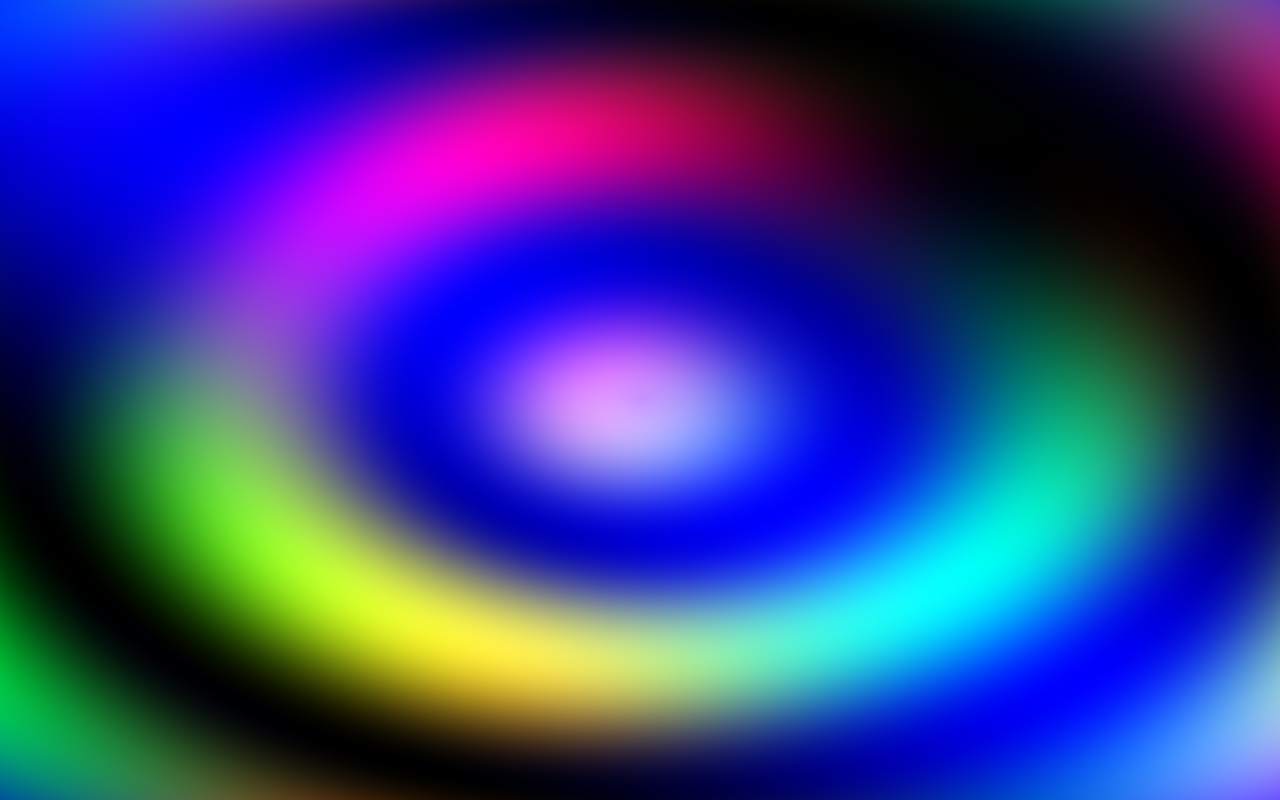
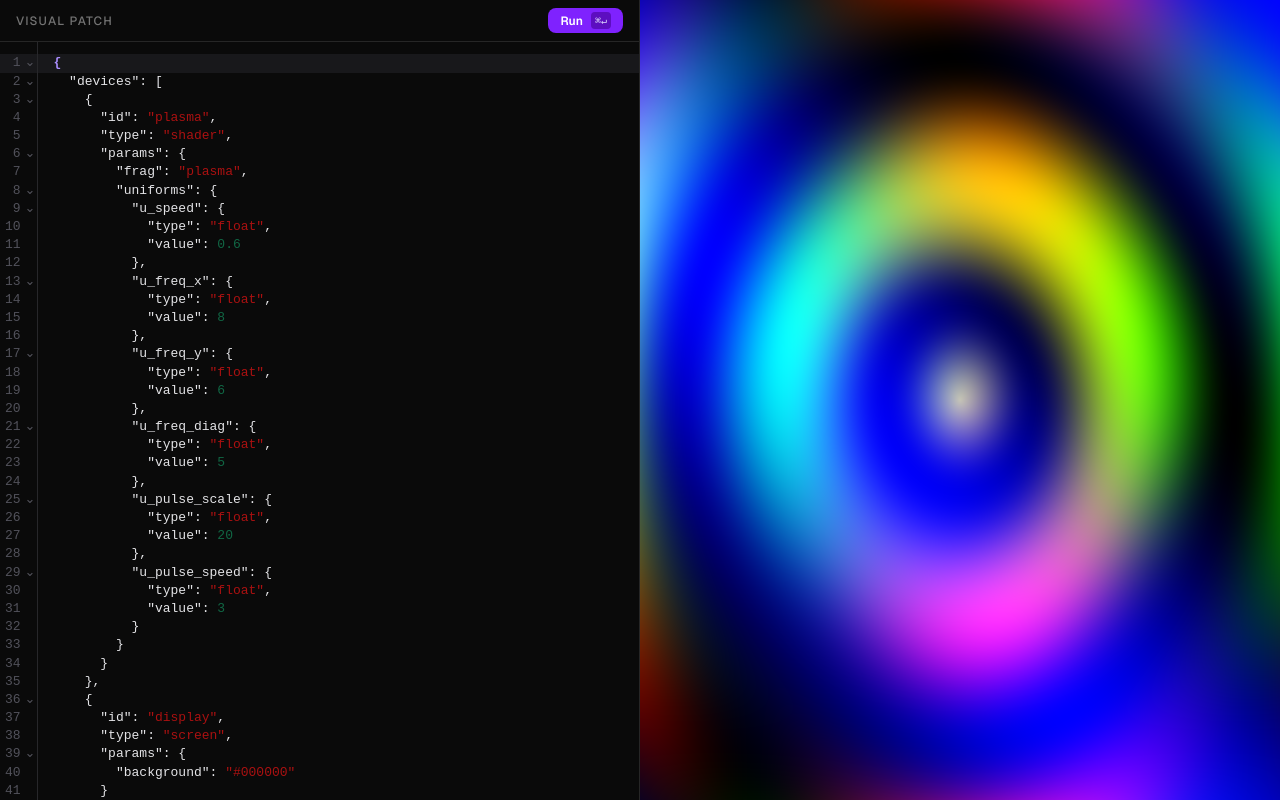
Before and after one commit to daniel-dihardja/flockscript, a Next.js app in the folder apps/web/: page /visuals-test in a window 1280 px wide. Built offline with nearby package versions, Linux system fonts and the light colour scheme.

Commit message:
add json editor

```diff
--- a/apps/web/app/visuals-test/page.tsx
+++ b/apps/web/app/visuals-test/page.tsx
@@ -1,28 +1,35 @@
 "use client";
 
-import { useEffect, useRef } from "react";
-import { VisualEngine } from "@workspace/visuals";
+import * as React from "react";
 import type { VisualPatch } from "@workspace/visuals";
+import { PatchEditor } from "@/components/visuals/patch-editor";
+import {
+  VisualsCanvas,
+  type VisualsCanvasHandle,
+} from "@/components/visuals/visuals-canvas";
 import plasmaPatch from "./patches/plasma.json";
 
+const initialPatch = plasmaPatch as VisualPatch;
+const initialJson = JSON.stringify(initialPatch, null, 2);
+
 export default function VisualsTestPage() {
-  const canvasRef = useRef<HTMLCanvasElement>(null);
+  const canvasRef = React.useRef<VisualsCanvasHandle>(null);
 
-  useEffect(() => {
-    const canvas = canvasRef.current;
-    if (!canvas) return;
-
-    const engine = new VisualEngine(canvas, plasmaPatch as VisualPatch);
-    engine.start();
-
-    return () => {
-      engine.dispose();
-    };
+  const handleRun = React.useCallback((parsed: unknown) => {
+    canvasRef.current?.load(parsed as VisualPatch);
   }, []);
 
   return (
-    <main className="w-screen h-screen overflow-hidden bg-black">
-      <canvas ref={canvasRef} className="w-full h-full" />
+    <main className="flex h-screen w-screen overflow-hidden bg-black text-white">
+      {/* Left column — JSON patch editor */}
+      <div className="flex h-full w-1/2 flex-col border-r border-neutral-800">
+        <PatchEditor initialValue={initialJson} onRun={handleRun} />
+      </div>
+
+      {/* Right column — WebGL canvas */}
+      <div className="flex h-full w-1/2 items-center justify-center bg-black">
+        <VisualsCanvas ref={canvasRef} initialPatch={initialPatch} />
+      </div>
     </main>
   );
 }
--- /dev/null
+++ b/apps/web/components/visuals/patch-editor.tsx
@@ -0,0 +1,137 @@
+"use client";
+
+import * as React from "react";
+import { EditorView, keymap } from "@codemirror/view";
+import { EditorState } from "@codemirror/state";
+import { basicSetup } from "codemirror";
+import { json } from "@codemirror/lang-json";
+
+const darkTheme = EditorView.theme(
+  {
+    "&": {
+      height: "100%",
+      fontSize: "13px",
+      backgroundColor: "#0a0a0a",
+      color: "#e4e4e7",
+    },
+    ".cm-scroller": {
+      overflow: "auto",
+      fontFamily: "'JetBrains Mono', 'Fira Mono', monospace",
+    },
+    ".cm-content": { caretColor: "#ffffff", padding: "12px 0" },
+    ".cm-line": { padding: "0 16px" },
+    ".cm-cursor": { borderLeftColor: "#ffffff" },
+    ".cm-selectionBackground, ::selection": { backgroundColor: "#3f3f46" },
+    ".cm-activeLine": { backgroundColor: "#18181b" },
+    ".cm-activeLineGutter": { backgroundColor: "#18181b" },
+    ".cm-gutters": {
+      backgroundColor: "#0a0a0a",
+      color: "#52525b",
+      borderRight: "1px solid #27272a",
+    },
+    ".cm-matchingBracket": { color: "#a78bfa", fontWeight: "bold" },
+    // JSON token colours
+    ".tok-string": { color: "#86efac" },
+    ".tok-number": { color: "#fb923c" },
+    ".tok-bool": { color: "#a78bfa" },
+    ".tok-null": { color: "#a78bfa" },
+    ".tok-propertyName": { color: "#7dd3fc" },
+    ".tok-punctuation": { color: "#71717a" },
+  },
+  { dark: true },
+);
+
+interface PatchEditorProps {
+  initialValue: string;
+  /** Called with the parsed JSON object when the user clicks Run or presses Cmd+Enter. */
+  onRun: (parsed: unknown) => void;
+}
+
+/**
+ * A CodeMirror JSON editor with a minimal toolbar that contains a single
+ * "Run" button. Cmd/Ctrl+Enter also triggers Run.
+ */
+export function PatchEditor({ initialValue, onRun }: PatchEditorProps) {
+  const hostRef = React.useRef<HTMLDivElement>(null);
+  const viewRef = React.useRef<EditorView | null>(null);
+  const [error, setError] = React.useState<string | null>(null);
+
+  const handleRun = React.useCallback(() => {
+    const view = viewRef.current;
+    if (!view) return;
+    const text = view.state.doc.toString();
+    try {
+      const parsed: unknown = JSON.parse(text);
+      setError(null);
+      onRun(parsed);
+    } catch (e) {
+      setError((e as Error).message);
+    }
+  }, [onRun]);
+
+  React.useEffect(() => {
+    if (!hostRef.current) return;
+
+    const runKeymap = keymap.of([
+      {
+        key: "Mod-Enter",
+        run() {
+          handleRun();
+          return true;
+        },
+      },
+    ]);
+
+    const state = EditorState.create({
+      doc: initialValue,
+      extensions: [basicSetup, json(), darkTheme, runKeymap],
+    });
+
+    const view = new EditorView({ state, parent: hostRef.current });
+    viewRef.current = view;
+
+    return () => {
+      view.destroy();
+      viewRef.current = null;
+    };
+    // handleRun ref is stable; initialValue only seeds the document once.
+    // eslint-disable-next-line react-hooks/exhaustive-deps
+  }, []);
+
+  // Keep the run keymap handler in sync without rebuilding the editor.
+  const handleRunRef = React.useRef(handleRun);
+  React.useEffect(() => {
+    handleRunRef.current = handleRun;
+  }, [handleRun]);
+
+  return (
+    <div className="flex h-full flex-col bg-[#0a0a0a]">
+      {/* Toolbar */}
+      <div className="flex shrink-0 items-center gap-3 border-b border-neutral-800 px-4 py-2">
+        <span className="text-xs font-medium uppercase tracking-widest text-neutral-500">
+          Visual Patch
+        </span>
+        <div className="flex-1" />
+        <button
+          onClick={handleRun}
+          className="flex items-center gap-1.5 rounded-md bg-violet-600 px-3 py-1 text-xs font-semibold text-white transition-colors hover:bg-violet-500 active:bg-violet-700"
+        >
+          Run
+          <kbd className="ml-0.5 rounded bg-violet-800 px-1 py-0.5 text-[10px] font-normal text-violet-200">
+            ⌘↵
+          </kbd>
+        </button>
+      </div>
+
+      {/* Error banner */}
+      {error && (
+        <div className="shrink-0 border-b border-red-900 bg-red-950 px-4 py-2 text-xs text-red-300">
+          <span className="font-semibold">JSON error:</span> {error}
+        </div>
+      )}
+
+      {/* Editor mount */}
+      <div ref={hostRef} className="min-h-0 flex-1 overflow-hidden" />
+    </div>
+  );
+}
--- /dev/null
+++ b/apps/web/components/visuals/visuals-canvas.tsx
@@ -0,0 +1,51 @@
+"use client";
+
+import * as React from "react";
+import { VisualEngine } from "@workspace/visuals";
+import type { VisualPatch } from "@workspace/visuals";
+
+export interface VisualsCanvasHandle {
+  load(patch: VisualPatch): void;
+}
+
+interface VisualsCanvasProps {
+  initialPatch: VisualPatch;
+}
+
+/**
+ * Manages the WebGL canvas and VisualEngine lifecycle.
+ * Exposes a `load()` imperative handle so a parent can hot-reload a new patch
+ * without unmounting the component or losing the GL context.
+ */
+export const VisualsCanvas = React.forwardRef<
+  VisualsCanvasHandle,
+  VisualsCanvasProps
+>(function VisualsCanvas({ initialPatch }, ref) {
+  const canvasRef = React.useRef<HTMLCanvasElement>(null);
+  const engineRef = React.useRef<VisualEngine | null>(null);
+
+  // Expose load() to the parent via ref.
+  React.useImperativeHandle(ref, () => ({
+    load(patch: VisualPatch) {
+      engineRef.current?.load(patch);
+    },
+  }));
+
+  React.useEffect(() => {
+    const canvas = canvasRef.current;
+    if (!canvas) return;
+
+    const engine = new VisualEngine(canvas, initialPatch);
+    engineRef.current = engine;
+    engine.start();
+
+    return () => {
+      engine.dispose();
+      engineRef.current = null;
+    };
+    // initialPatch is intentionally only consumed once — hot reloads go via load().
+    // eslint-disable-next-line react-hooks/exhaustive-deps
+  }, []);
+
+  return <canvas ref={canvasRef} className="w-full h-full" />;
+});
--- a/apps/web/package.json
+++ b/apps/web/package.json
@@ -13,6 +13,7 @@
   },
   "dependencies": {
     "@codemirror/autocomplete": "^6.20.0",
+    "@codemirror/lang-json": "^6.0.2",
     "@codemirror/language": "^6.12.1",
     "@codemirror/lint": "^6.9.4",
     "@codemirror/state": "^6.5.4",
@@ -20,8 +21,8 @@
     "@lezer/generator": "^1.8.0",
     "@lezer/highlight": "^1.2.3",
     "@lezer/lr": "^1.4.8",
+    "@workspace/audio": "workspace:*",
     "@workspace/ui": "workspace:*",
-    "@workspace/audio": "workspace:*",
     "@workspace/visuals": "workspace:*",
     "ajv": "^8.18.0",
     "codemirror": "^6.0.2",
--- a/apps/web/tsconfig.json
+++ b/apps/web/tsconfig.json
@@ -8,7 +8,9 @@
       "@workspace/compiler": ["../../packages/compiler/src"],
       "@workspace/compiler/*": ["../../packages/compiler/src/*"],
       "@workspace/audio": ["../../packages/audio/src/index.ts"],
-      "@workspace/audio/*": ["../../packages/audio/*"]
+      "@workspace/audio/*": ["../../packages/audio/*"],
+      "@workspace/visuals": ["../../packages/visuals/src/index.ts"],
+      "@workspace/visuals/*": ["../../packages/visuals/src/*"]
     },
     "allowImportingTsExtensions": true,
     "noImplicitAny": false,
--- a/packages/visuals/src/visual-engine.ts
+++ b/packages/visuals/src/visual-engine.ts
@@ -30,6 +30,24 @@ export class VisualEngine {
     const gl = canvas.getContext("webgl");
     if (!gl) throw new Error("WebGL not supported in this environment.");
     this.gl = gl;
+    this._buildGraph(patch);
+  }
+
+  /**
+   * Hot-reload a new patch without recreating the GL context or restarting
+   * the RAF loop. Old GPU resources are disposed before the new graph is built.
+   */
+  load(patch: VisualPatch): void {
+    for (const s of this.shaders.values()) s.dispose();
+    for (const s of this.screens.values()) s.dispose();
+    this.shaders.clear();
+    this.screens.clear();
+    this.drawPairs = [];
+    this._buildGraph(patch);
+  }
+
+  private _buildGraph(patch: VisualPatch): void {
+    const gl = this.gl;
 
     // ── Build devices ──────────────────────────────────────────────────────
     for (const def of patch.devices) {
@@ -41,7 +59,6 @@ export class VisualEngine {
     }
 
     // ── Resolve routes → draw pairs ────────────────────────────────────────
-    // Route format: "shaderId.out" → "screenId.in"
     for (const route of patch.routes) {
       if (route.signal !== "visual") continue;
       const shaderId = route.from.replace(/\.out$/, "");
```
Also changed, not shown: 1 other file (tests, documents, lock files or other folders).
